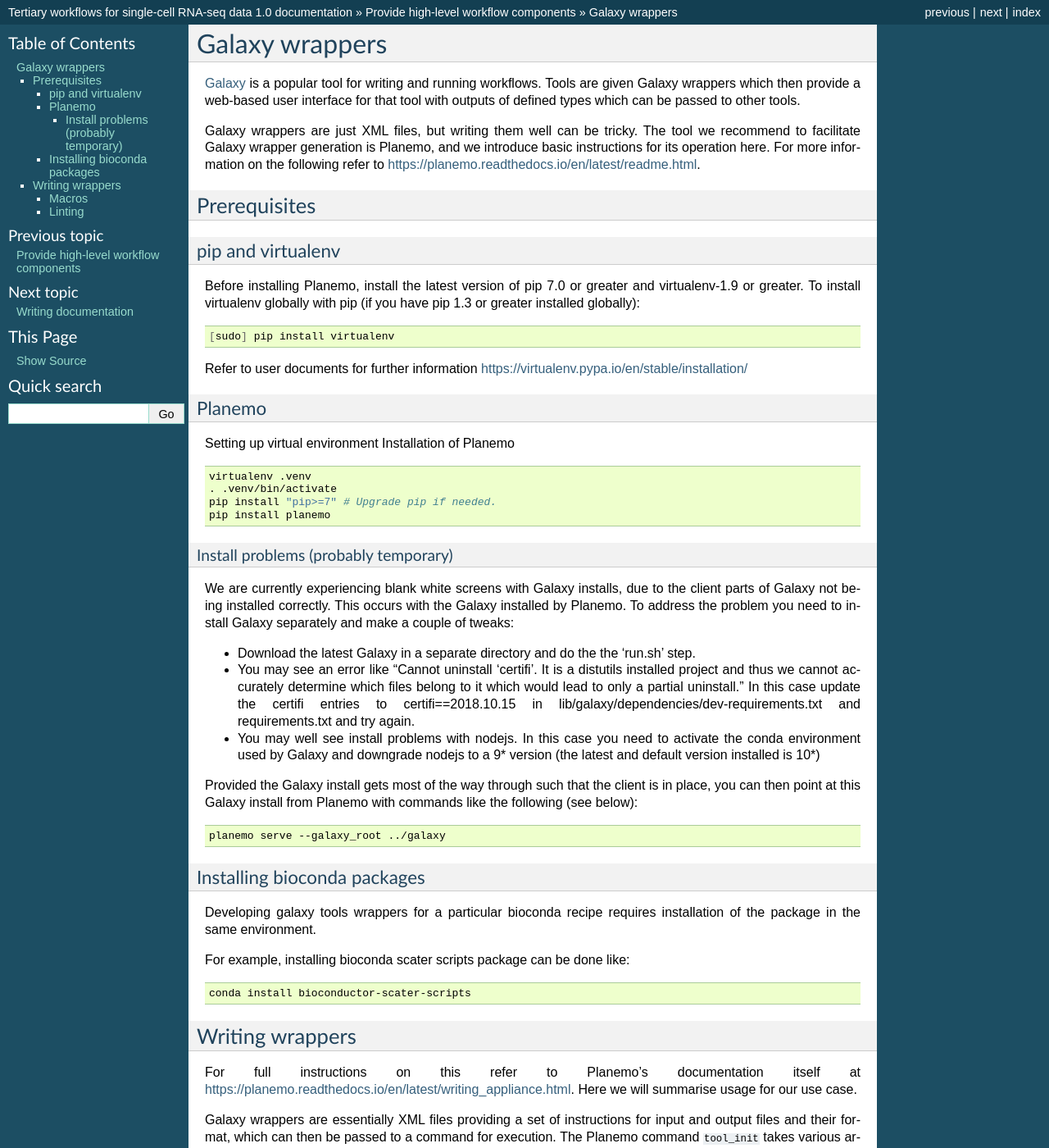
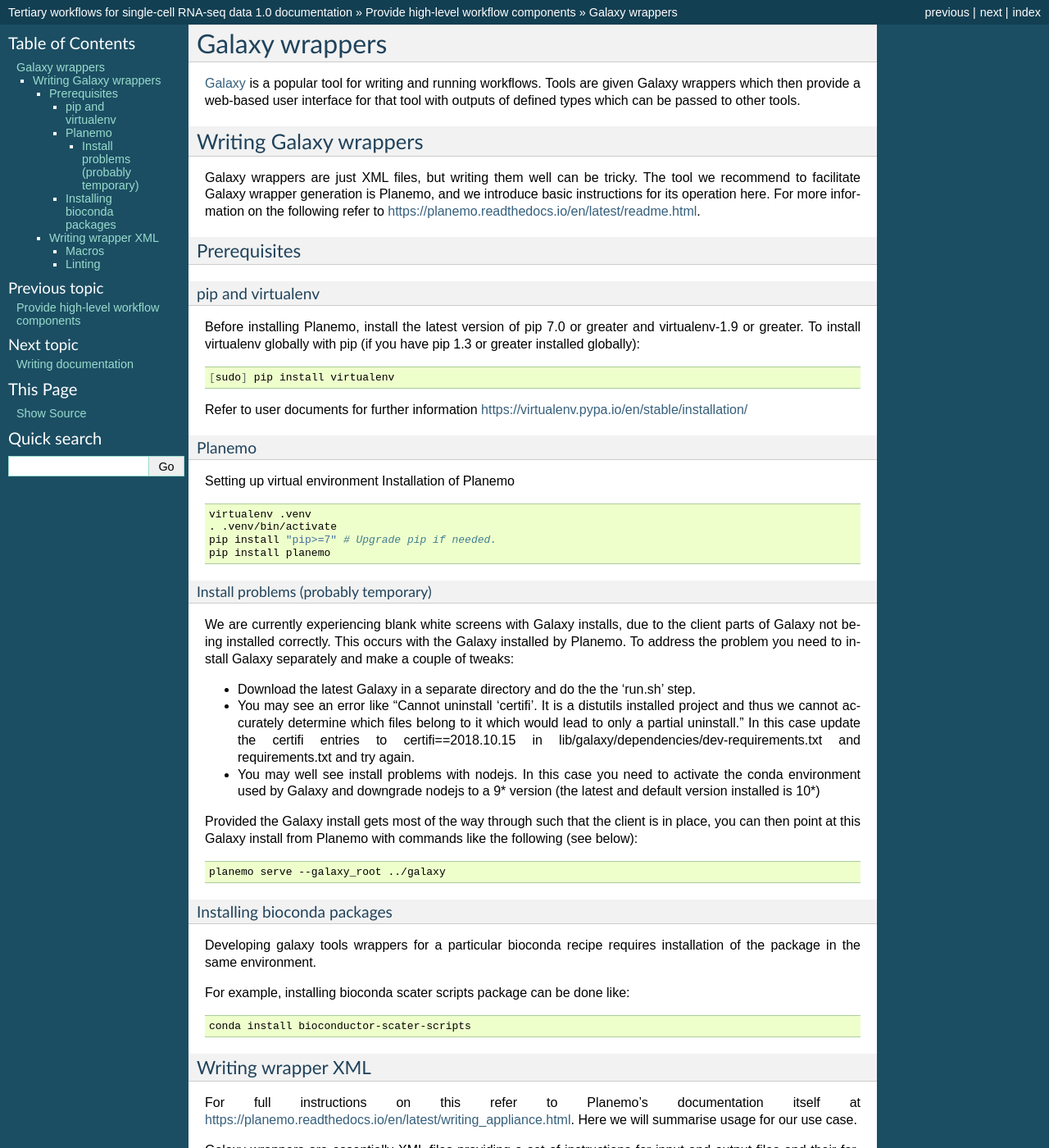
Before and after one commit to ebi-gene-expression-group/tertiary_workflows_docs, a Sphinx documentation site: the page built from docs/writing_planemo_galaxy_wrapper.rst, in a window 1280 px wide and 1400 px high. Shown: the whole window at 82% size. Built offline with Sphinx 7.4.7, drawn with Linux system fonts in a browser that asks for light colours.

Commit message:
Change heading structure

```diff
--- a/docs/writing_planemo_galaxy_wrapper.rst
+++ b/docs/writing_planemo_galaxy_wrapper.rst
@@ -4,14 +4,17 @@
 
 `Galaxy <https://galaxyproject.org/>`_ is a popular tool for writing and running workflows. Tools are given Galaxy wrappers which then provide a web-based user interface for that tool with outputs of defined types which can be passed to other tools.
 
+***********************
+Writing Galaxy wrappers
+***********************
+
 Galaxy wrappers are just XML files, but writing them well can be tricky. The tool we recommend to facilitate Galaxy wrapper generation is Planemo, and we introduce basic instructions for its operation here. For more information on the following refer to https://planemo.readthedocs.io/en/latest/readme.html.
 
-**************************
 Prerequisites
-**************************
+==================
 
 pip and virtualenv
-==================
+------------------
 
 Before installing Planemo, install the latest version of pip 7.0 or greater and virtualenv-1.9 or greater. To install virtualenv globally with pip (if you have pip 1.3 or greater installed globally):
 
@@ -22,7 +25,7 @@
 Refer to user documents for further information https://virtualenv.pypa.io/en/stable/installation/
 
 Planemo
-=======
+-------
 
 Setting up virtual environment Installation of Planemo
 
@@ -34,7 +37,7 @@
     pip install planemo
 
 Install problems (probably temporary)
--------------------------------------
+^^^^^^^^^^^^^^^^^^^^^^^^^^^^^^^^^^^^^
 
 We are currently experiencing blank white screens with Galaxy installs, due to the client parts of Galaxy not being installed correctly. This occurs with the Galaxy installed by Planemo. To address the problem you need to install Galaxy separately and make a couple of tweaks:
 
@@ -50,7 +53,7 @@
 
 
 Installing bioconda packages
-============================
+----------------------------
 
 Developing galaxy tools wrappers for a particular bioconda recipe requires installation of the package in the same environment.
 
@@ -60,9 +63,8 @@
 
     conda install bioconductor-scater-scripts
 
-**************************
-Writing wrappers
-**************************
+Writing wrapper XML
+====================
 
 For full instructions on this refer to Planemo's documentation itself at https://planemo.readthedocs.io/en/latest/writing_appliance.html. Here we will summarise usage for our use case.
 
@@ -152,7 +154,7 @@
   - The preferred version format is :code:`"wrapped.software.version+galaxy.wrapper.version"`, for example :code:`"0.0.3+galaxy0"`. When multiple xml file wrap around the same software and therefore share the same software version, it can be replaced by a token that is defined in macros.xml, for example :code:`"@TOOL_VERSION@"` and the version of each wrapper looks like :code:`"@TOOL_VERSION@+galaxy0"`. The optional help section in :code:`"CDATA[...]"` describing the options flag function that is associated with input data needs to be moved to :code:`"<input> <param .../> </input>"` section for clarity in galaxy optional usage.
 
 Macros
-======
+------
 
 macros.xml will help reduce the redundant information in the galaxy wrappers which are repeated. For instance, the version of R used or bioconductor packages and a reference to citation and url to github repository.
 
@@ -203,7 +205,7 @@
 More information on galaxy wrapper xml schema can be found at https://docs.galaxyproject.org/en/latest/dev/schema.html and best practices for development can be found at https://galaxy-iuc-standards.readthedocs.io/en/latest/best_practices.html.
 
 Linting
-=======
+-------
 
 In order to validate or sanity check the generated XML, Planemo provides the :code:`lint` command to review the tool. The output will look something like this:
 
```
